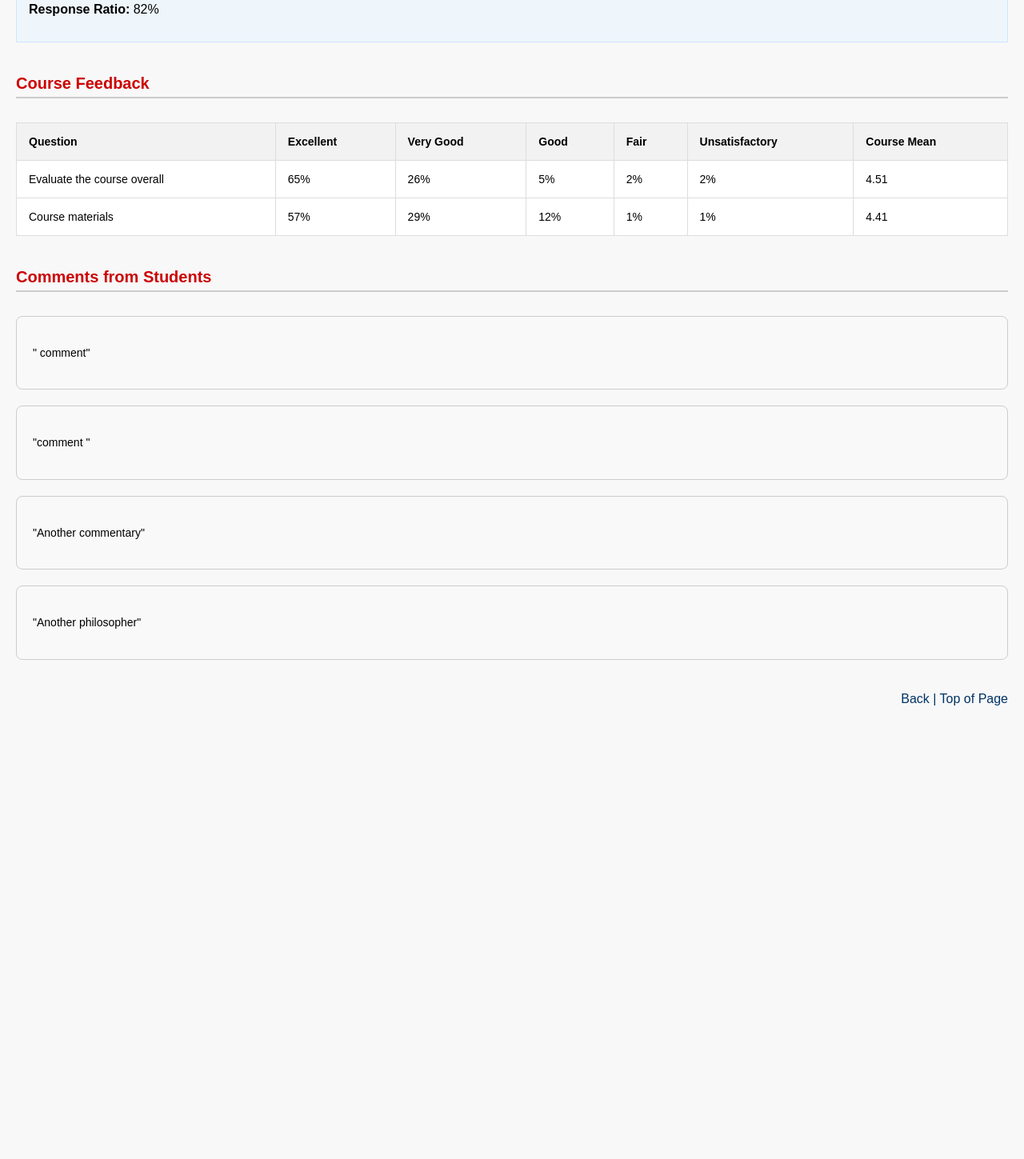
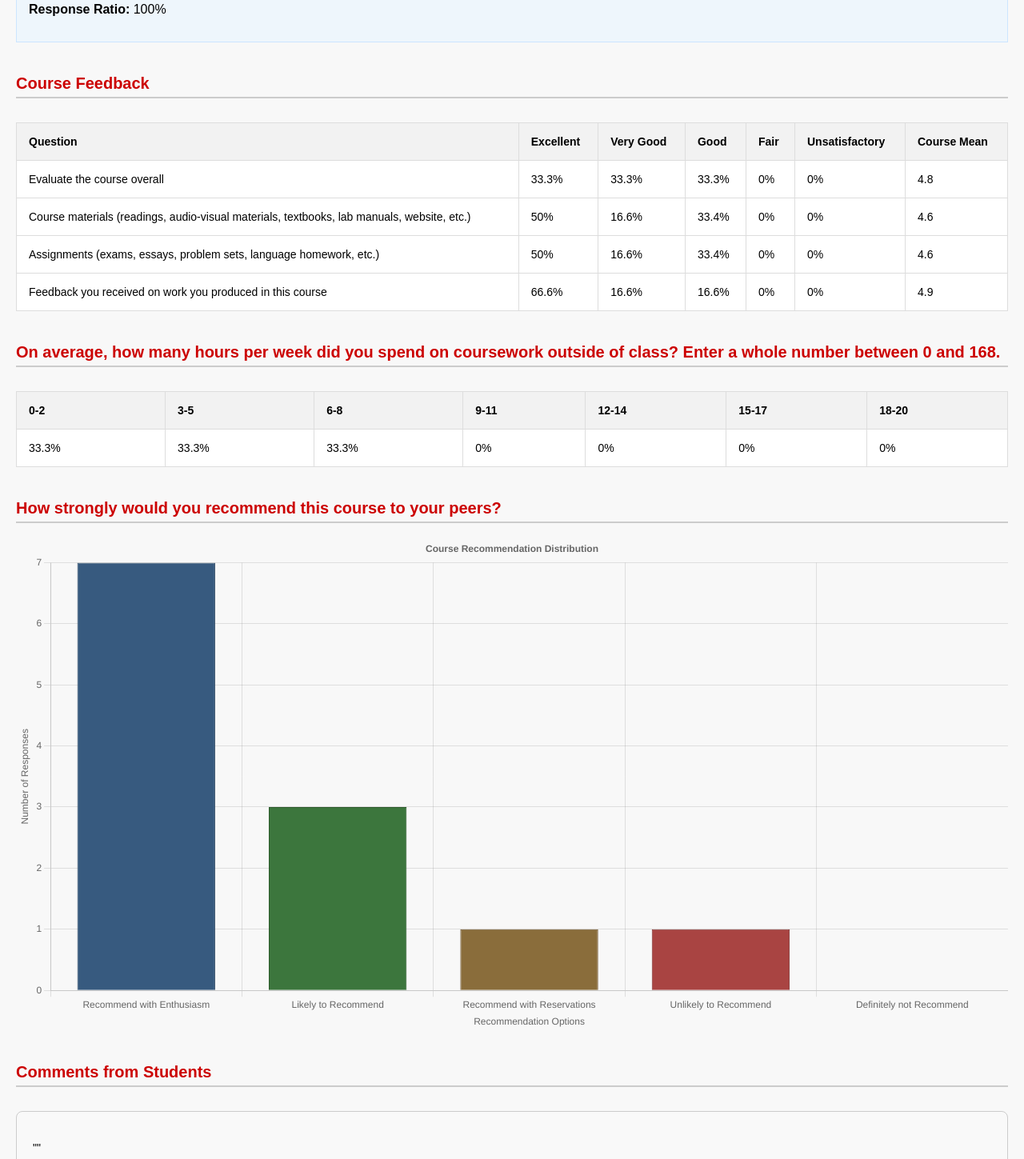
Before and after one commit to cbuchan55/cbuchan55.github.io, a plain HTML site: page oeb55.html in a window 1280 px wide. Shown: the part 285-1734 px from the top of the page at 80% size. Before the commit the page ends 1188 px from the top, so only its background shows below. Drawn offline with nearby package versions, Linux system fonts and the light colour scheme.

Commit message:
Update oeb55.html

```diff
--- a/oeb55.html
+++ b/oeb55.html
@@ -4,7 +4,7 @@
 <head>
     <meta charset="UTF-8">
     <meta name="viewport" content="width=device-width, initial-scale=1.0">
-    <title>Feedback for OEB 55- Ecology: Populations, Communities, and Ecosystems</title>
+    <title>Feedback for OEB 55 (Ecology: Populations, Communities, and Ecosystems) - Paul Moorcroft and Benton Taylor </title>
     <style>
         body {
             font-family: "Arial", sans-serif;
@@ -133,10 +133,12 @@
     <div class="top-left">
         <a href="index.html">&larr; Back to Homepage</a>
     </div>
-    <h1>Feedback for OEC 55 </h1>
+    <h1>Feedback for OEB 55</h1>
     <div class="navigation">
         <a href="#response-rate">Course Response Rate</a> |
         <a href="#feedback">Course Feedback</a> |
+        <a href="#hoursPerWeek">Hours Per Week</a> |
+        <a href="#recommendCourse">Recommend Course</a> |
         <a href="#comments">Comments from Students</a>
     </div>
 
@@ -144,7 +146,7 @@
     <div class="statistics">
         <p><strong>Responded:</strong> 6</p>
         <p><strong>Invited:</strong> 6</p>
-        <p><strong>Response Ratio:</strong> 82%</p>
+        <p><strong>Response Ratio:</strong> 100%</p>
     </div>
 
     <h2 id="feedback">Course Feedback</h2>
@@ -160,38 +162,169 @@
         </tr>
         <tr>
             <td>Evaluate the course overall</td>
-            <td>65%</td>
-            <td>26%</td>
-            <td>5%</td>
-            <td>2%</td>
-            <td>2%</td>
-            <td>4.51</td>
+            <td>33.3%</td>
+            <td>33.3%</td>
+            <td>33.3%</td>
+            <td>0%</td>
+            <td>0%</td>
+            <td>4.8</td>
         </tr>
         <tr>
-            <td>Course materials</td>
-            <td>57%</td>
-            <td>29%</td>
-            <td>12%</td>
-            <td>1%</td>
-            <td>1%</td>
-            <td>4.41</td>
+            <td>Course materials (readings, audio-visual materials, textbooks, lab manuals, website, etc.)</td>
+            <td>50%</td>
+            <td>16.6%</td>
+            <td>33.4%</td>
+            <td>0%</td>
+            <td>0%</td>
+            <td>4.6</td>
+        </tr>
+         <tr>
+            <td>Assignments (exams, essays, problem sets, language homework, etc.)</td>
+            <td>50%</td>
+            <td>16.6%</td>
+            <td>33.4%</td>
+            <td>0%</td>
+            <td>0%</td>
+            <td>4.6</td>
+        </tr>
+         <tr>
+            <td>Feedback you received on work you produced in this course</td>
+            <td>66.6%</td>
+            <td>16.6%</td>
+            <td>16.6%</td>
+            <td>0%</td>
+            <td>0%</td>
+            <td>4.9</td>
         </tr>
     </table>
+
+    <h2 id="hoursPerWeek">On average, how many hours per week did you spend on coursework outside of class? Enter a whole number between 0 and 168.</h2>
+    <table>
+        <tr>
+            <th>0-2</th>
+            <th>3-5</th>
+            <th>6-8</th>
+            <th>9-11</th>
+            <th>12-14</th>
+            <th>15-17</th>
+            <th>18-20</th>
+        </tr>
+        <tr>
+            <td>33.3%</td>
+            <td>33.3%</td>
+            <td>33.3%</td>
+            <td>0%</td>
+            <td>0%</td>
+            <td>0%</td>
+            <td>0%</td>
+        </tr>
+    </table>
+
+    <h2 id="recommendCourse">How strongly would you recommend this course to your peers?</h2>
+<div>
+    <canvas id="recommendationChart" width="100" height="50"></canvas>
+</div>
+
+<script src="https://cdn.jsdelivr.net/npm/chart.js"></script>
+<script>
+    // Data for the chart
+    const data = {
+        labels: [
+            "Recommend with Enthusiasm",
+            "Likely to Recommend",
+            "Recommend with Reservations",
+            "Unlikely to Recommend",
+            "Definitely not Recommend"
+        ],
+        datasets: [{
+            label: 'Number of Responses',
+            data: [7, 3, 1, 1, 0], // Data points corresponding to response counts
+            backgroundColor: [
+                '#375a7f', // Dark blue
+                '#3c763d', // Dark green
+                '#8a6d3b', // Brown
+                '#a94442', // Dark red
+                '#7f7f7f'  // Dark gray
+            ],
+            borderColor: [
+                '#2a4661', // Border for dark blue
+                '#2d5b2c', // Border for dark green
+                '#6c522b', // Border for brown
+                '#823634', // Border for dark red
+                '#656565'  // Border for dark gray
+            ],
+            borderWidth: 1
+        }]
+    };
+
+    // Options for the chart
+    const options = {
+        responsive: true,
+        plugins: {
+            legend: {
+                display: false
+            },
+            title: {
+                display: true,
+                text: 'Course Recommendation Distribution'
+            }
+        },
+        scales: {
+            y: {
+                beginAtZero: true,
+                title: {
+                    display: true,
+                    text: 'Number of Responses'
+                }
+            },
+            x: {
+                title: {
+                    display: true,
+                    text: 'Recommendation Options'
+                }
+            }
+        }
+    };
+
+    // Create the chart
+    const ctx = document.getElementById('recommendationChart').getContext('2d');
+    const recommendationChart = new Chart(ctx, {
+        type: 'bar',
+        data: data,
+        options: options
+    });
+</script>
+
 
     <h2 id="comments">Comments from Students</h2>
     <div class="comments">
         <div class="comment">
-            <p>" comment"</p>
+            <p>"" </p>
         </div>
         <div class="comment">
-            <p>"comment "</p>
+            <p>""
+                - Laozi (Daodejing)</p>
         </div>
         <div class="comment">
-            <p>"Another commentary"</p>
+            <p>"." - Inward Training (Neiye)</p>
         </div>
         <div class="comment">
-            <p>"Another philosopher"</p>
+            <p>"" - Zhuangzi</p>
         </div>
+
+        <div class="comment">
+            <p>"" - Confucius (Kongzi)
+
+            </p>
+
+        </div>
+        <div class="comment">
+            <p> "" -
+
+            </p>
+        </div>
+
+
     </div>
 
     <div class="back-to-top">
```
